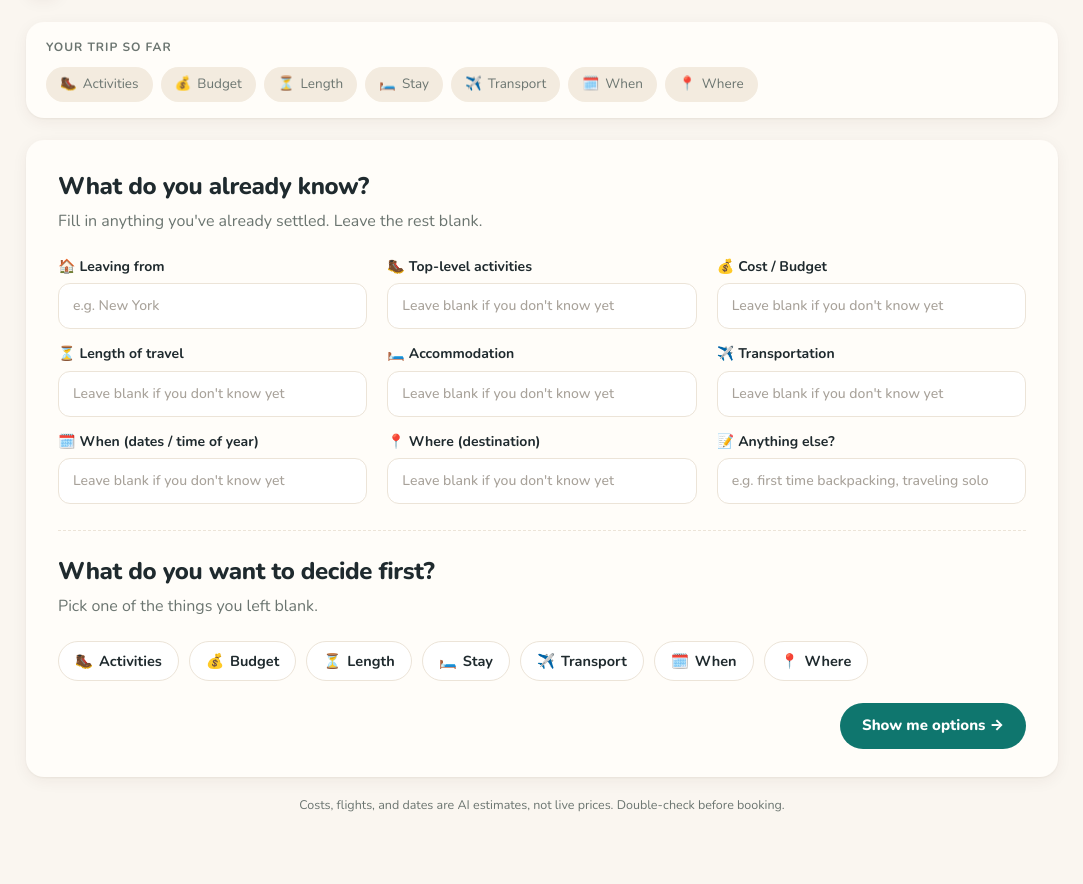
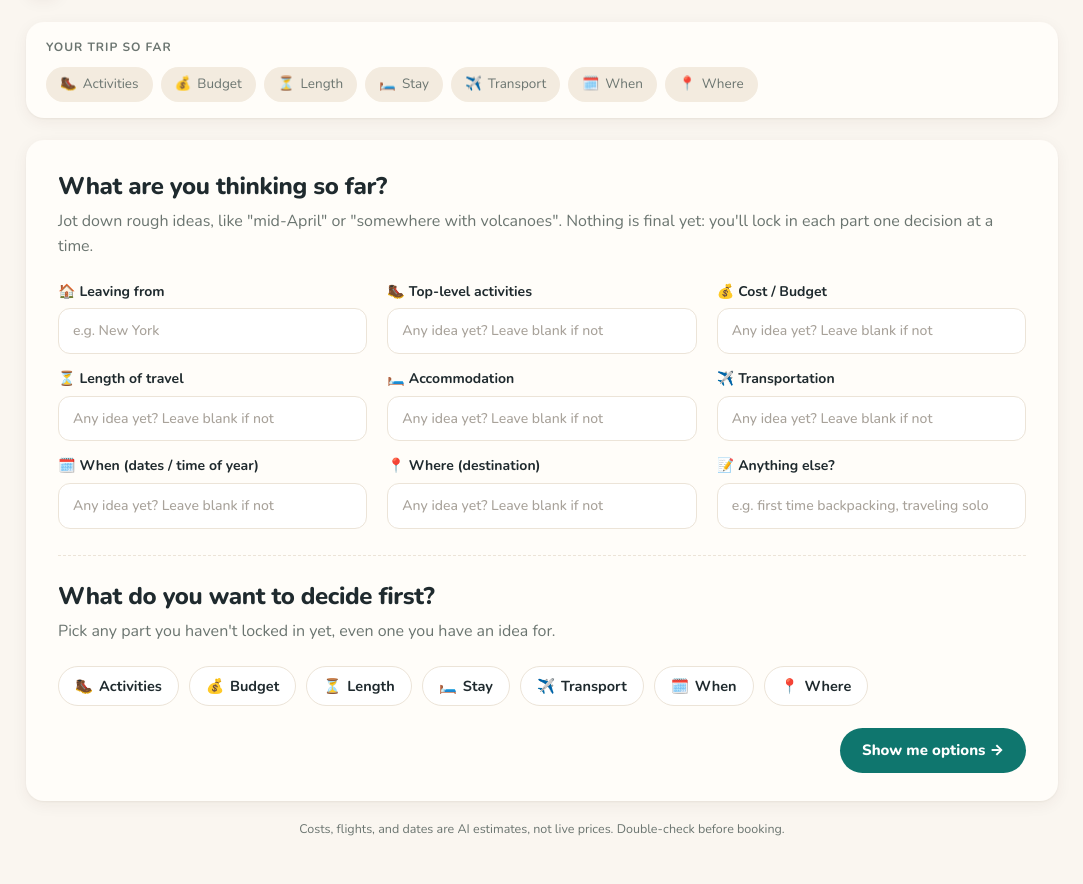
Before and after one commit to building-with-ai-f26/cp4449-project1, a Flask app: page / in a window 1280 px wide. Shown: the part 68-952 px from the top of the page, without its empty margins (98-1181 px from the left). Run offline with Flask 3, Linux system fonts and the light colour scheme.

Commit message:
Treat first-page answers as ideas and lock each part later
- First page saves rough ideas (trip.ideas), not decisions; any category
  can be decided first, and its idea pre-fills the preferences box.
- Trip bar shows idea / deciding / locked states; locked parts can be
  unlocked from the first page.
- describe_trip() sends ideas as 'not decided yet'; prompts match the
  layer (no exact dates or bookings before Where is locked) and rank
  big decisions first.
- 'Not quite right?' reruns options with feedback; rejected options are
  not suggested again until that part is locked.
- 6 new unit tests (12 total).

Fixes #1

Co-Authored-By: Claude Opus 5.5 <noreply@anthropic.com>

```diff
--- a/app.py
+++ b/app.py
@@ -1,4 +1,4 @@
-"""Nextstop — Build 1 prototype.
+"""Nextstop — layered trip planner.
 
 A layered trip planner: the user enters what they know, picks one decision,
 and the AI suggests options, compares the full picture, and suggests what to
@@ -32,7 +32,12 @@ CATEGORIES = {
 
 SYSTEM_PROMPT = """You are Nextstop, a travel-planning advisor. You help the traveler make ONE decision at a time.
 Rules:
-- Respect everything the traveler already knows or has locked in. Never contradict it.
+- Respect everything the traveler has locked in. Never contradict it.
+- "Starting ideas (not decided yet)" are rough guidance, not final. Use them as a starting point.
+- Match the layer: options are only as specific as what's already LOCKED allows. Planning goes big to small:
+  destination first, then dates, then specific bookings. If Where isn't locked, When options are
+  time-of-year windows (e.g. "early April", "mid-April", "late April"), never specific dates. Likewise, no named
+  hotels, flights, or exact itineraries before the destination is locked.
 - Every option must genuinely fit their stated budget and activities. If they say "cheap", only suggest
   options that are actually low-cost for them. Order options from best fit to worst fit.
 - Be specific to THIS traveler: explain why an option fits what they said.
@@ -48,15 +53,37 @@ def describe_trip(trip):
     lines = []
     if trip.get("origin"):
         lines.append(f"- Leaving from: {trip['origin']}")
+    decided = trip.get("decided") or {}
+    prefs = trip.get("prefs") or {}
+    ideas = trip.get("ideas") or {}
+    # Locked-in decisions: fixed facts the AI must respect.
     for key, label in CATEGORIES.items():
-        value = (trip.get("decided") or {}).get(key)
+        value = decided.get(key)
         if value:
             lines.append(f"- {label}: {value}")
+    # Starting ideas from the first page (e.g. "mid-April"): guidance, not decisions yet.
+    # Skipped once the category is locked, or once preferences were given (that box is pre-filled from the idea).
+    for key, label in CATEGORIES.items():
+        idea = (ideas.get(key) or "").strip()
+        if idea and not decided.get(key) and not (prefs.get(key) or "").strip():
+            lines.append(f"- Starting idea for {label} (not decided yet): {idea}")
     # Preferences the traveler gave going into a specific decision (e.g. "quiet, kitchen" for Accommodation).
     for key, label in CATEGORIES.items():
-        pref = ((trip.get("prefs") or {}).get(key) or "").strip()
+        pref = (prefs.get(key) or "").strip()
         if pref:
             lines.append(f"- Preferences for {label}: {pref}")
+    # "Not quite right?" reruns: options already shown and turned down, and why. Dropped once the category is locked.
+    rejected = trip.get("rejected") or {}
+    for key, label in CATEGORIES.items():
+        r = rejected.get(key) or {}
+        if decided.get(key):
+            continue
+        names = [n.strip() for n in r.get("options") or [] if n and n.strip()]
+        feedback = [f.strip() for f in r.get("feedback") or [] if f and f.strip()]
+        if names:
+            lines.append(f"- Already ruled out for {label}: {'; '.join(names)}")
+        if feedback:
+            lines.append(f"- What they didn't like about earlier {label} options: {'; '.join(feedback)}")
     if trip.get("notes"):
         lines.append(f"- Other notes: {trip['notes']}")
     return "\n".join(lines) or "- Nothing yet"
@@ -135,6 +162,8 @@ def options():
 
 They want to decide: {decide}
 If they gave "Preferences for {decide}", every option must respect them, and "why_it_fits" should say how.
+Options must be distinct choices they could lock in at THIS layer (see "Match the layer"), not restatements of an idea.
+If options were "Already ruled out", do not suggest them again, and use what they didn't like to suggest genuinely different ones.
 
 Suggest 3 strong options (4 at most) for this one decision. Keep every bullet short (under ~15 words).
 Return JSON:
@@ -199,7 +228,8 @@ def next_decision():
 Still undecided: {open_list}
 
 Rank the undecided categories by what they should decide next, and why (e.g. what drives cost,
-what books up, what depends on what). Return JSON:
+what books up, what depends on what). Go big to small: the destination usually comes before dates, and dates
+before specific bookings, since the later layers depend on it. Return JSON:
 {{"suggestions": [{{"category": "the short key, e.g. \\"{open_keys[0]}\\"", "reason": "one sentence specific to this trip"}}]}}"""
     response = run(prompt)
     # The AI sometimes answers with the label ("When (dates...)") instead of the key ("when"). Map it back.
--- a/templates/index.html
+++ b/templates/index.html
@@ -39,13 +39,14 @@
     .chip.done { background: var(--done-bg); border-color: var(--done-border); color: var(--done); font-weight: 700; }
     .chip.active { background: var(--accent-soft); border-color: var(--accent); color: var(--accent-dark); font-weight: 700; }
     .chip .tag { font-weight: 600; opacity: .8; }
+    .chip.idea { background: #fff; border: 1.5px dashed #d6c7b0; color: var(--text); }
 
     .panel { background: var(--card); border-radius: var(--radius); box-shadow: var(--shadow); padding: 28px 32px; }
     h2 { margin: 0 0 4px; font-size: 24px; font-weight: 800; letter-spacing: -0.015em; }
     .sub { color: var(--muted); margin: 0 0 22px; }
     .fields { display: grid; grid-template-columns: repeat(auto-fit, minmax(280px, 1fr)); gap: 14px 20px; margin-bottom: 8px; }
-    label.field { display: flex; flex-direction: column; gap: 6px; font-weight: 700; font-size: 14px; }
-    label.field .icon { margin-right: 4px; }
+    .field { display: flex; flex-direction: column; gap: 6px; font-weight: 700; font-size: 14px; }
+    .field .icon { margin-right: 4px; }
     input[type=text], textarea { width: 100%; padding: 11px 14px; border: 1.5px solid var(--border); border-radius: 12px;
                                  font: inherit; font-weight: 500; background: #fff; color: var(--text); transition: border-color .15s, box-shadow .15s; }
     input[type=text]::placeholder, textarea::placeholder { color: #a8a29a; }
@@ -59,6 +60,14 @@
     .radios input { position: absolute; opacity: 0; pointer-events: none; }
     .radios label:has(input:checked) { background: var(--accent); border-color: var(--accent); color: #fff; }
     .radios label:has(input:focus-visible) { box-shadow: 0 0 0 4px var(--accent-soft); }
+    .radios label:has(input:disabled) { opacity: .45; cursor: not-allowed; border-color: var(--border); }
+    .locked { display: flex; justify-content: space-between; align-items: center; gap: 8px; padding: 10px 14px;
+              border-radius: 12px; background: var(--done-bg); border: 1.5px solid var(--done-border); color: var(--done); font-weight: 700; }
+    .locked .link-btn { padding: 0; font-size: 13px; }
+    .retry-title { font-size: 16px; font-weight: 800; margin: 22px 0 2px; }
+    .retry-sub { margin-bottom: 10px; font-size: 14px; }
+    .retry-row { text-align: center; margin-top: 14px; }
+    .idea-hint { background: var(--sand); border-radius: 12px; padding: 10px 14px; margin: -8px 0 14px; font-size: 14px; }
 
     .btn { background: var(--accent); color: #fff; border: none; border-radius: 999px; padding: 11px 22px;
            font: inherit; font-weight: 800; font-size: 15px; cursor: pointer; transition: background .15s, transform .1s, box-shadow .15s; }
@@ -162,8 +171,12 @@
   const icon = (k) => `<span class="icon" aria-hidden="true">${ICON[k] || ""}</span>`;
 
   // The whole trip lives here in the browser. The server never stores it.
-  // prefs = what the traveler wants going into each decision, e.g. prefs.stay = "quiet, kitchen".
-  let trip = { origin: "", notes: "", decided: {}, prefs: {} };
+  // ideas   = rough starting ideas from the first page, e.g. ideas.when = "mid-April" (not decided yet).
+  // decided = what the traveler has locked in, one decision at a time.
+  // prefs   = what the traveler wants going into each decision, e.g. prefs.stay = "quiet, kitchen".
+  // rejected = per decision, options you turned down with "Not quite right?" and why: { where: { options: [], feedback: [] } }.
+  const emptyTrip = () => ({ origin: "", notes: "", ideas: {}, decided: {}, prefs: {}, rejected: {} });
+  let trip = emptyTrip();
   let deciding = null;   // category currently being decided
   let options = [];      // options returned for the current decision
 
@@ -203,12 +216,15 @@
 
   function renderChips() {
     $("chips").innerHTML = Object.keys(CATEGORIES).map(k => {
+      // Three states: locked (green), being decided (teal), or just an idea so far (dashed).
       const val = trip.decided[k];
-      const cls = val ? "chip done" : (k === deciding ? "chip active" : "chip");
+      const idea = trip.ideas[k];
+      if (val) return `<span class="chip done" title="Locked in">${icon(k)}${SHORT[k]}: ${esc(val)} ✓</span>`;
       // Undecided categories show the preferences you gave, so you can see what the AI was told.
-      const pref = !val && trip.prefs[k] ? `<span class="tag">· wants: ${esc(trip.prefs[k])}</span>` : "";
-      const status = val ? "" : (k === deciding ? `<span class="tag">· deciding</span>` : "");
-      return `<span class="${cls}">${icon(k)}${SHORT[k]}${val ? ": " + esc(val) : ""}${status}${pref}</span>`;
+      const pref = trip.prefs[k] ? `<span class="tag">· wants: ${esc(trip.prefs[k])}</span>` : "";
+      if (k === deciding) return `<span class="chip active">${icon(k)}${SHORT[k]}<span class="tag">· deciding</span>${pref}</span>`;
+      if (idea) return `<span class="chip idea" title="Starting idea, not locked yet">${icon(k)}${SHORT[k]}<span class="tag">· idea: ${esc(idea)}</span></span>`;
+      return `<span class="chip">${icon(k)}${SHORT[k]}${pref}</span>`;
     }).join("");
   }
 
@@ -216,17 +232,21 @@
   function showKnowns() {
     deciding = null;
     renderChips();
-    const fields = Object.entries(CATEGORIES).map(([k, label]) => `
+    // Locked categories show their decision (with Unlock); the rest take a rough idea.
+    const fields = Object.entries(CATEGORIES).map(([k, label]) => trip.decided[k] ? `
+      <div class="field"><span>${icon(k)}${esc(label)}</span>
+        <div class="locked"><span>✓ ${esc(trip.decided[k])}</span><button class="link-btn" onclick="unlock('${k}')">Unlock</button></div>
+      </div>` : `
       <label class="field"><span>${icon(k)}${esc(label)}</span>
-        <input type="text" id="known-${k}" value="${esc(trip.decided[k] || "")}" placeholder="Leave blank if you don't know yet" />
+        <input type="text" id="known-${k}" value="${esc(trip.ideas[k] || "")}" placeholder="Any idea yet? Leave blank if not" />
       </label>`).join("");
     const radios = Object.entries(CATEGORIES).map(([k]) => `
-      <label><input type="radio" name="decide" value="${k}" />${icon(k)}${SHORT[k]}</label>`).join("");
+      <label><input type="radio" name="decide" value="${k}" ${trip.decided[k] ? "disabled" : ""} />${icon(k)}${SHORT[k]}</label>`).join("");
 
     $("screen").innerHTML = `
       <div class="panel">
-        <h2>What do you already know?</h2>
-        <p class="sub">Fill in anything you've already settled. Leave the rest blank.</p>
+        <h2>What are you thinking so far?</h2>
+        <p class="sub">Jot down rough ideas, like "mid-April" or "somewhere with volcanoes". Nothing is final yet: you'll lock in each part one decision at a time.</p>
         <div class="fields">
           <label class="field"><span><span class="icon" aria-hidden="true">🏠</span>Leaving from</span>
             <input type="text" id="origin" value="${esc(trip.origin)}" placeholder="e.g. New York" />
@@ -239,25 +259,38 @@
 
         <hr class="divider" />
         <h2>What do you want to decide first?</h2>
-        <p class="sub">Pick one of the things you left blank.</p>
+        <p class="sub">Pick any part you haven't locked in yet, even one you have an idea for.</p>
         <div class="radios" id="radios">${radios}</div>
 
         <div class="actions"><button class="btn" onclick="submitKnowns()">Show me options →</button></div>
       </div>`;
   }
 
-  function submitKnowns() {
+  // Save the first page's fields as ideas. Locked decisions are kept as they are.
+  function saveIdeas() {
     trip.origin = $("origin").value.trim();
     trip.notes = $("notes").value.trim();
-    trip.decided = {};
     for (const k of Object.keys(CATEGORIES)) {
-      const v = $("known-" + k).value.trim();
-      if (v) trip.decided[k] = v;
+      const input = $("known-" + k);
+      if (!input) continue;  // locked category: no input on the page
+      const v = input.value.trim();
+      if (v) trip.ideas[k] = v; else delete trip.ideas[k];
     }
+  }
+
+  function submitKnowns() {
+    saveIdeas();
     const picked = document.querySelector('input[name="decide"]:checked');
     if (!picked) return showError(new Error("Pick what you want to decide first."));
-    if (trip.decided[picked.value]) return showError(new Error(`You already filled in ${SHORT[picked.value]}. Clear it or pick something you haven't decided.`));
     showPrefs(picked.value);
+  }
+
+  // Unlocking turns the decision back into an idea, so you can decide it again.
+  function unlock(k) {
+    saveIdeas();
+    trip.ideas[k] = trip.decided[k];
+    delete trip.decided[k];
+    showKnowns();
   }
 
   // ---------- Screen 1b: preferences going into this one decision ----------
@@ -273,13 +306,20 @@
 
   function showPrefs(category) {
     deciding = category;
+    trip.rejected = trip.rejected || {};
+    const ruledOut = (trip.rejected[category] || {}).options || [];
     renderChips();
     $("error").innerHTML = "";
     $("screen").innerHTML = `
       <div class="panel">
         <h2>${ICON[category] || ""} Deciding: ${esc(CATEGORIES[category])}</h2>
         <p class="sub">Any preferences going into this decision? The AI will only suggest options that respect them.</p>
-        <textarea id="prefs" rows="3" placeholder="${esc(PREF_EXAMPLES[category] || "")}">${esc(trip.prefs[category] || "")}</textarea>
+        ${trip.ideas[category] ? `<div class="idea-hint">💡 Your starting idea: <strong>${esc(trip.ideas[category])}</strong>. It's filled in below, so edit or add to it.</div>` : ""}
+        <textarea id="prefs" rows="3" placeholder="${esc(PREF_EXAMPLES[category] || "")}">${esc(trip.prefs[category] || trip.ideas[category] || "")}</textarea>
+        ${ruledOut.length ? `
+          <h3 class="retry-title">What didn't you like about the last options?</h3>
+          <p class="sub retry-sub">Ruled out so far: ${ruledOut.map(esc).join(" · ")}. The AI won't suggest these again.</p>
+          <textarea id="feedback" rows="2" placeholder="e.g. too touristy, want somewhere I can hike without a guide"></textarea>` : ""}
         <div class="actions">
           <button class="link-btn" onclick="skipPrefs()">Skip</button>
           <button class="btn" onclick="submitPrefs()">Show me options →</button>
@@ -288,14 +328,29 @@
     $("prefs").focus();
   }
 
+  function saveFeedback() {
+    const box = $("feedback");
+    const text = box ? box.value.trim() : "";
+    if (text) trip.rejected[deciding].feedback = [...(trip.rejected[deciding].feedback || []), text];
+  }
+
   function submitPrefs() {
     const text = $("prefs").value.trim();
     if (text) trip.prefs[deciding] = text; else delete trip.prefs[deciding];
+    saveFeedback();
     getOptions(deciding);
+  }
+
+  // "Not quite right?": remember these options as ruled out, then go back to add details.
+  function retryOptions() {
+    const r = trip.rejected[deciding] = trip.rejected[deciding] || { options: [], feedback: [] };
+    for (const o of options) if (!r.options.includes(o.name)) r.options.push(o.name);
+    showPrefs(deciding);
   }
 
   function skipPrefs() {
     delete trip.prefs[deciding];
+    saveFeedback();
     getOptions(deciding);
   }
 
@@ -336,7 +391,8 @@
       <div class="actions">
         <span id="compare-hint" class="sub" style="margin:0">Check 2–3 options</span>
         <button class="btn" id="compare-btn" disabled onclick="compare()">Compare the full picture →</button>
-      </div>`;
+      </div>
+      <div class="retry-row"><button class="link-btn" onclick="retryOptions()">↻ Not quite right? Add details and try again</button></div>`;
   }
 
   function checkedOptions() {
@@ -387,6 +443,7 @@
   // ---------- Lock a decision, then Screen 4: what's next? ----------
   function lockIn(name) {
     trip.decided[deciding] = name;
+    delete (trip.rejected || {})[deciding];  // ruled-out list is only needed while deciding
     deciding = null;
     showNext();
   }
@@ -408,7 +465,7 @@
     const items = ranked.map((s, i) => `
       <div class="next-item ${i === 0 ? "top" : ""}">
         <div><strong>${ICON[s.category] || ""} ${esc(CATEGORIES[s.category])}${i === 0 ? `<span class="badge">Suggested</span>` : ""}</strong>
-          <span class="sub" style="margin:0">${esc(s.reason)}</span></div>
+          <span class="sub" style="margin:0">${trip.ideas[s.category] ? `💡 Your idea: ${esc(trip.ideas[s.category])}. ` : ""}${esc(s.reason)}</span></div>
         <button class="btn ${i === 0 ? "" : "btn-secondary"}" onclick="showPrefs('${s.category}')">Decide</button>
       </div>`).join("");
 
@@ -417,7 +474,7 @@
         <h2>What should you decide next?</h2>
         <p class="sub">Suggested order. You make the call.</p>
         ${items}
-        <div class="actions"><button class="link-btn" onclick="showKnowns()">Edit what I know</button></div>
+        <div class="actions"><button class="link-btn" onclick="showKnowns()">Edit ideas</button></div>
       </div>`;
   }
 
@@ -434,7 +491,7 @@
   }
 
   function startOver() {
-    trip = { origin: "", notes: "", decided: {}, prefs: {} };
+    trip = emptyTrip();
     showKnowns();
   }
 
```
Also changed, not shown: tests/test_app.py (+39 -0 lines).
